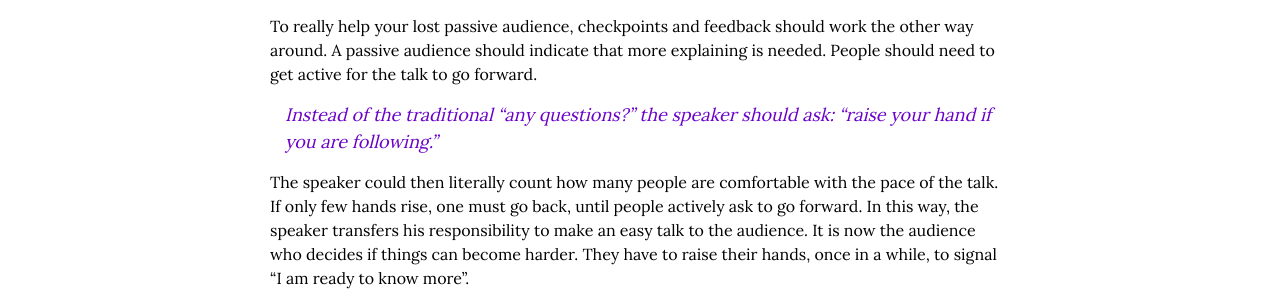
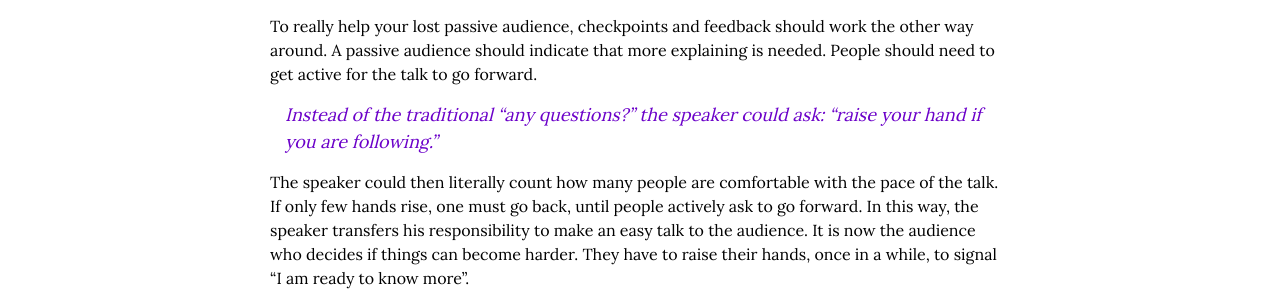
Before and after one commit to simonverret/simonverret.github.io, a Jekyll site: the page built from _posts/2019-07-29-any-questions.md, in a window 1280 px wide and 900 px high, scrolled down 560 px. Shown: the part 157-454 px from the top of the window. Built offline with Jekyll 4.4.1, drawn with Linux system fonts in a browser that asks for light colours; some web fonts are replaced; comment, search, counter and statistics services are not loaded.

Commit message:
a few typos

```diff
--- a/_posts/2019-07-29-any-questions.md
+++ b/_posts/2019-07-29-any-questions.md
@@ -15,7 +15,7 @@
 
 To really help your lost passive audience, checkpoints and feedback should work the other way around. A passive audience should indicate that more explaining is needed. People should need to get active for the talk to go forward.
 
-> Instead of the traditional “any questions?” the speaker should ask: "raise your hand if you are following.”
+> Instead of the traditional “any questions?” the speaker could ask: "raise your hand if you are following.”
 
 The speaker could then literally count how many people are comfortable with the pace of the talk. If only few hands rise, one must go back, until people actively ask to go forward. In this way, the speaker transfers his responsibility to make an easy talk to the audience. It is now the audience who decides if things can become harder. They have to raise their hands, once in a while, to signal "I am ready to know more".
 
```
Also changed, not shown: _posts/2019-03-19-carrier-density-antiferromagnet.md (+1 -1 lines).
